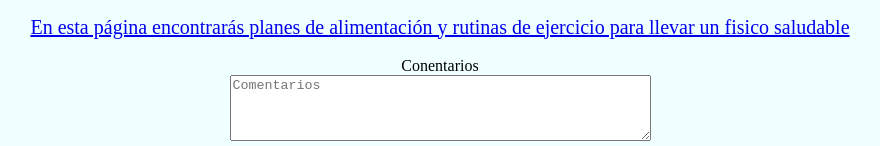
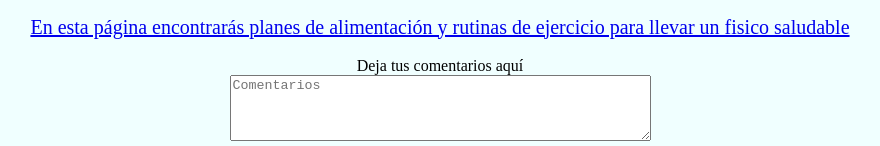
Before and after one commit to Laurav18/Cuidado-y-belleza, a plain HTML site: page index.html in a window 1280 px wide. Shown: the part 2068-2214 px from the top of the page, without its empty margins (200-1080 px from the left). Drawn offline with Linux system fonts and the light colour scheme.

Commit message:
cambio ortografico

```diff
--- a/index.html
+++ b/index.html
@@ -48,7 +48,7 @@
         fisico saludable</a>
     <br>
     <br>
-    <label>Conentarios</label>
+    <label>Deja tus comentarios aquí</label>
     <br>
     <textarea rows="4" cols="50" maxlength="250" placeholder="Comentarios"></textarea>
 </body>
```
